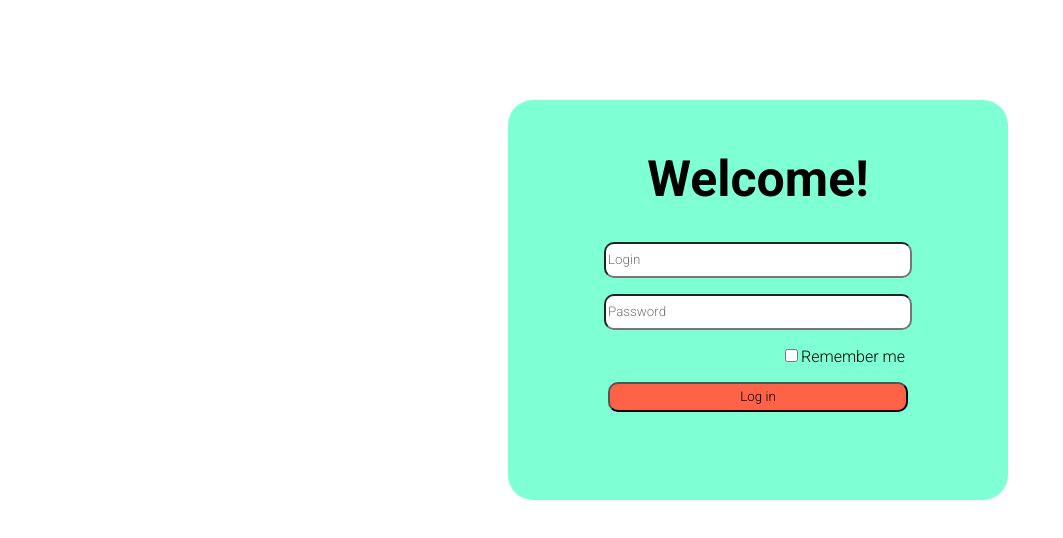
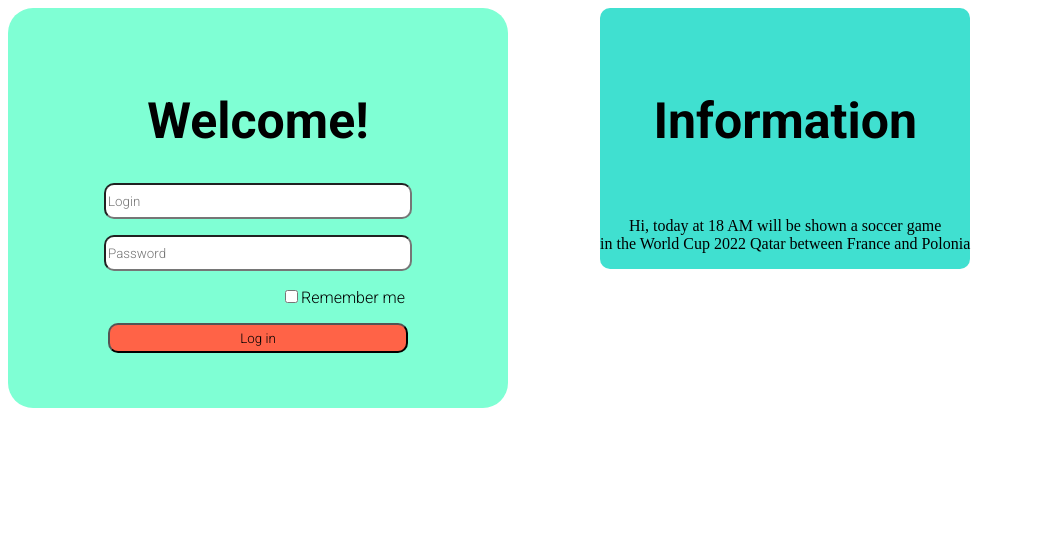
Before and after one commit to onyxgeek/personal, a plain HTML site: page index.html in a window 1280 px wide. Shown: the whole page, without its empty margins (0-1063 px from the left). Drawn offline with Linux system fonts and the light colour scheme.

Commit message:
feat:finish the mini information tab on flexbox

```diff
--- a/index.html
+++ b/index.html
@@ -15,5 +15,10 @@
         <p class="remember"><input  type="checkbox" id="checkbox" name="checkbox"><label for="checkbox">Remember me</label></p>
         <button class="button">Log in</button>
     </div>
+    <div class="main2">
+        <span><h1>Information</h1></span>
+        <br>
+        <p class="description">Hi, today at 18 AM will be shown a soccer game <br> in the World Cup 2022 Qatar between France and Polonia </p>
+    </div>
 </body>
 </html>
--- a/style.css
+++ b/style.css
@@ -1,11 +1,14 @@
 @import url('https://fonts.googleapis.com/css2?family=Roboto:wght@300;700;900&display=swap');
 
+body{
+    display: flex;
+}
 .main{
     width: 500px;
     height: 400px;
     background-color: aquamarine;
     border-radius: 25px;
-    margin: 100px 500px;
+
 }
 h1{
     text-align: center;
@@ -38,3 +41,9 @@ button{
     border-radius: 10px;
 
 }
+.main2{
+    position: absolute;
+    background-color: turquoise;
+    border-radius: 10px;
+    left: 600px;
+}
```
